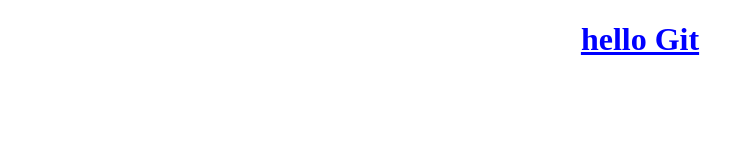
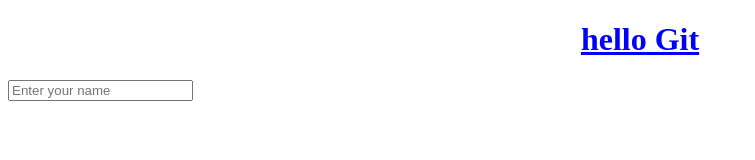
Before and after one commit to winniemwai/-Github--challenges, a plain HTML site: page index.html in a window 1280 px wide. Shown: the whole page, without its empty margins (0-755 px from the left). Drawn offline with Linux system fonts and the light colour scheme.

Commit message:
added a form action

```diff
--- a/index.html
+++ b/index.html
@@ -8,6 +8,9 @@
   </head>
   <body>
     <h1>hello Git</h1>
+    <form>
+      <input type="text" placeholder="Enter your name" />
+    </form>
     <script src="style.js"></script>
   </body>
 </html>
```
